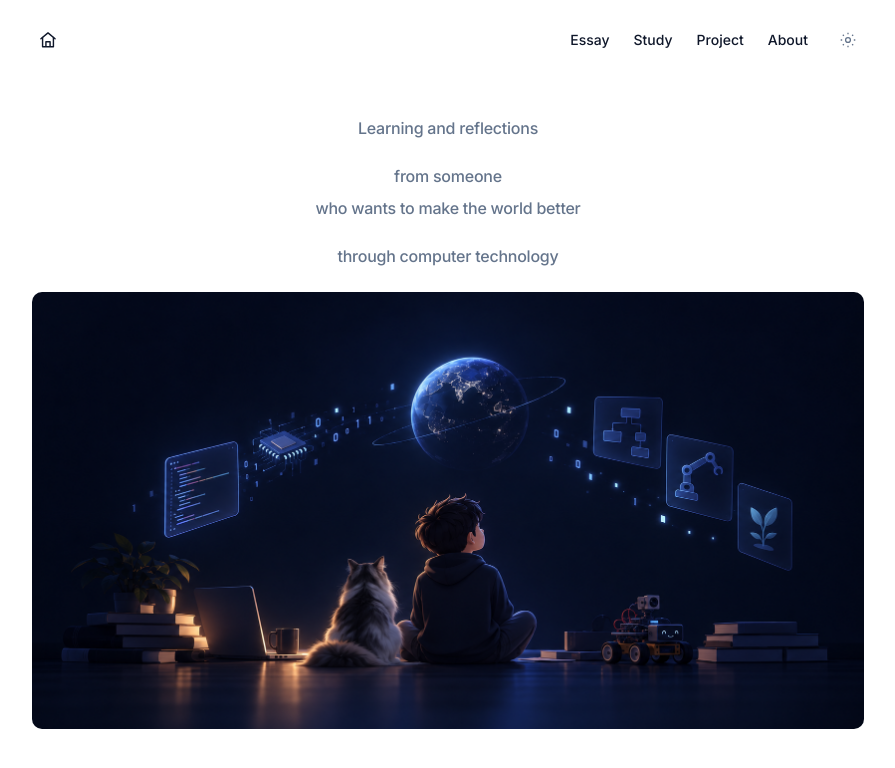
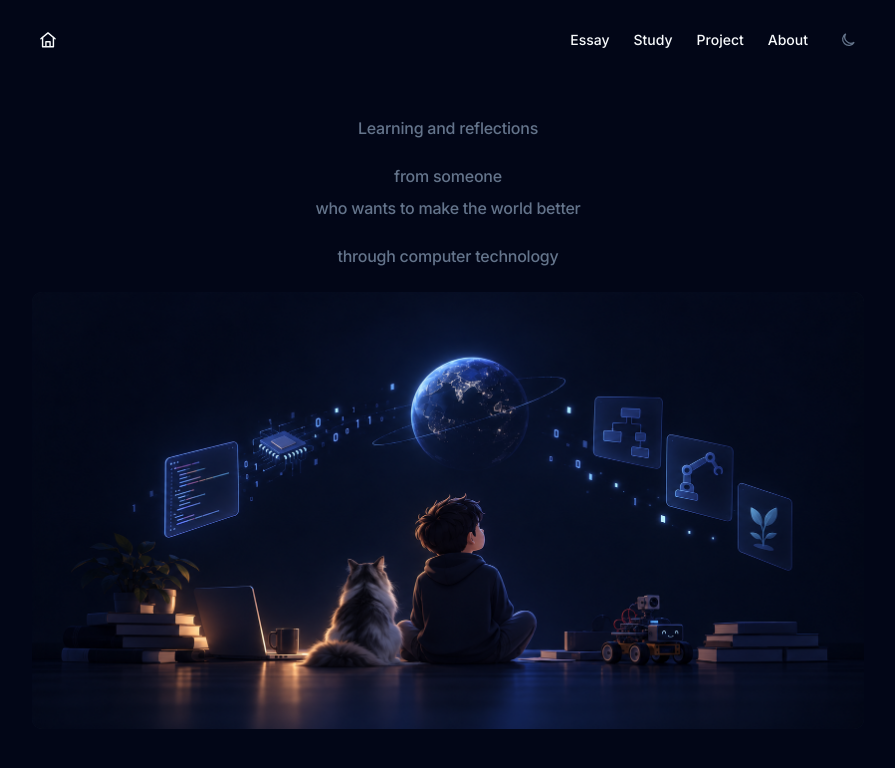
Before and after one commit to taeQlee/taeqlee-blog, a Next.js app: page / in a window 1280 px wide. Shown: the top 768 px of the page, without its empty margins (192-1087 px from the left). Built offline with nearby package versions, Linux system fonts and the light colour scheme.

Commit message:
initialize dark mode

```diff
--- a/app/layout.tsx
+++ b/app/layout.tsx
@@ -22,8 +22,7 @@ export const metadata: Metadata = {
 const themeScript = `
   try {
     const savedTheme = localStorage.getItem("theme");
-    const prefersDark = window.matchMedia("(prefers-color-scheme: dark)").matches;
-    document.documentElement.classList.toggle("dark", savedTheme === "dark" || (!savedTheme && prefersDark));
+    document.documentElement.classList.toggle("dark", savedTheme !== "light");
   } catch (_) {}
 `;
 
@@ -32,7 +31,7 @@ export default function RootLayout({ children }: LayoutProps<"/">) {
     <html
       lang="en"
       suppressHydrationWarning
-      className={`${inter.variable} ${firaCode.variable} antialiased`}
+      className={`${inter.variable} ${firaCode.variable} dark antialiased`}
     >
       <head>
         <script dangerouslySetInnerHTML={{ __html: themeScript }} />
```
Also changed, not shown: public/images/project/llmOptions.png (added).
